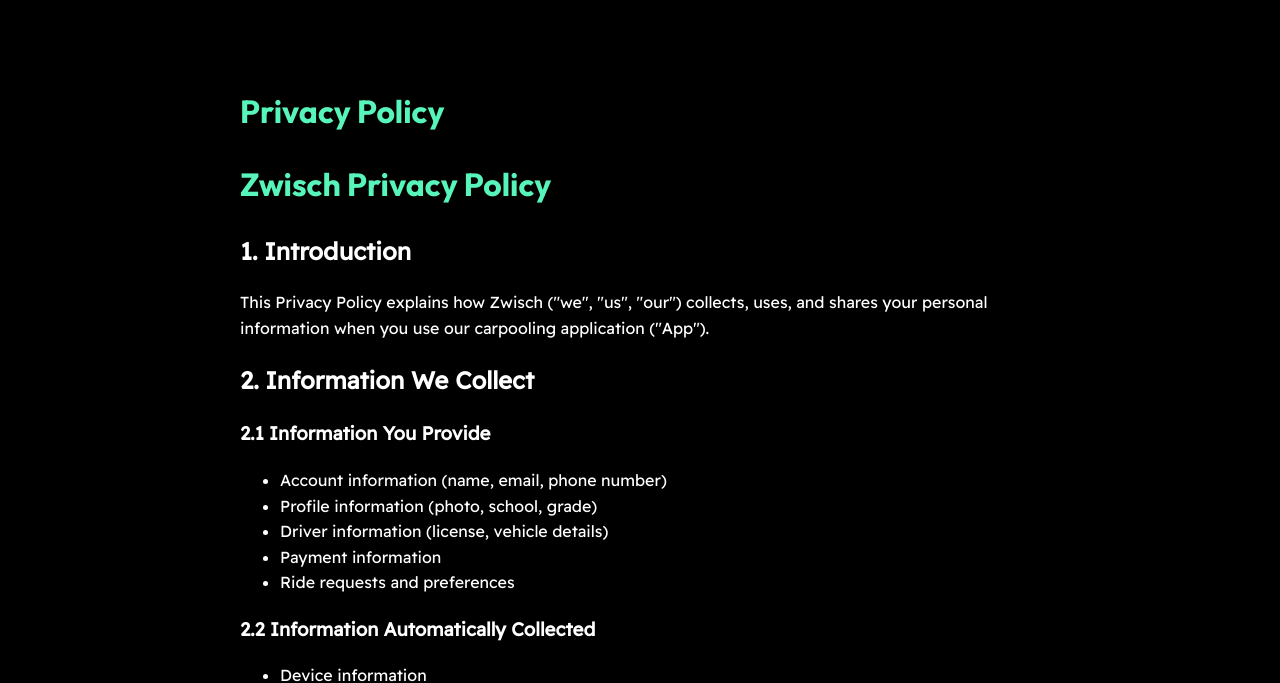
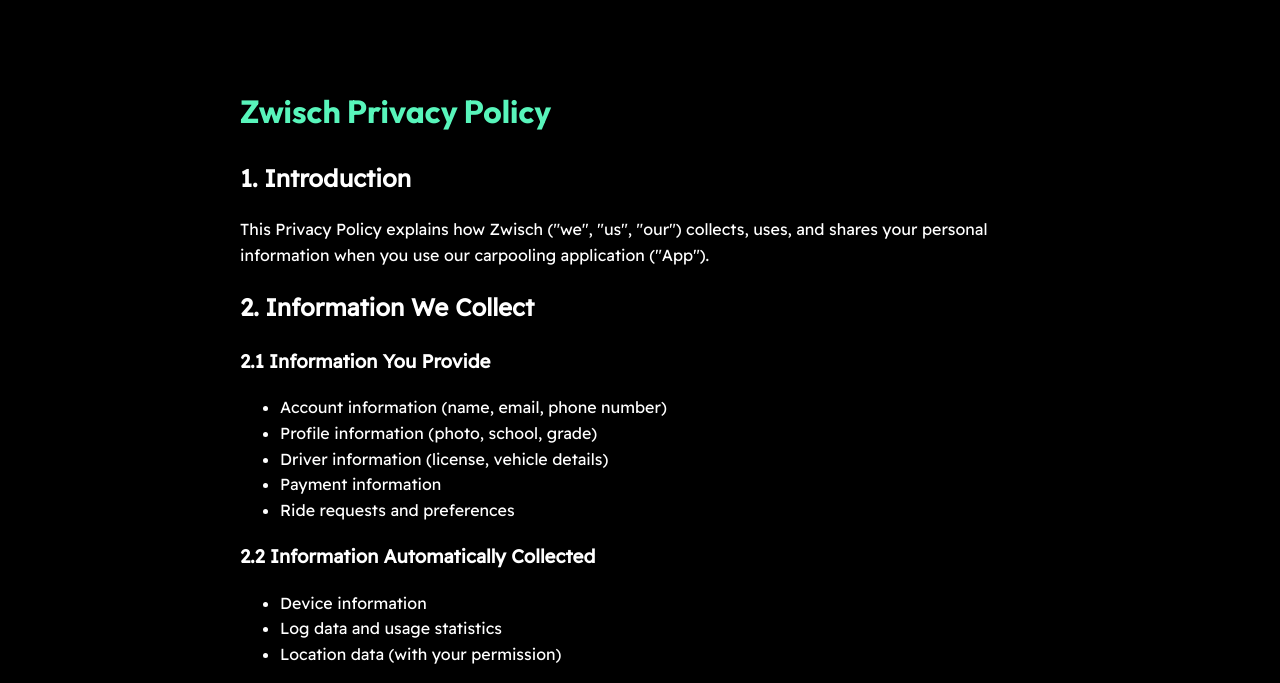
Before and after one commit to zwisch-app/website-new, a website: page public/privacy_policy.html in a window 1280 px wide. Shown: the part 67-750 px from the top of the page. Drawn offline with nearby package versions, Linux system fonts and the light colour scheme.

Commit message:
Remove Unnecessary Headers

```diff
--- a/public/privacy_policy.html
+++ b/public/privacy_policy.html
@@ -83,7 +83,6 @@
     </header>
 
     <main>
-        <h1>Privacy Policy</h1>
         <div id="content">
             <!-- Your privacy policy content goes here -->
         </div>
```
Also changed, not shown: public/terms_and_conditions.html (+1 -1 lines).
